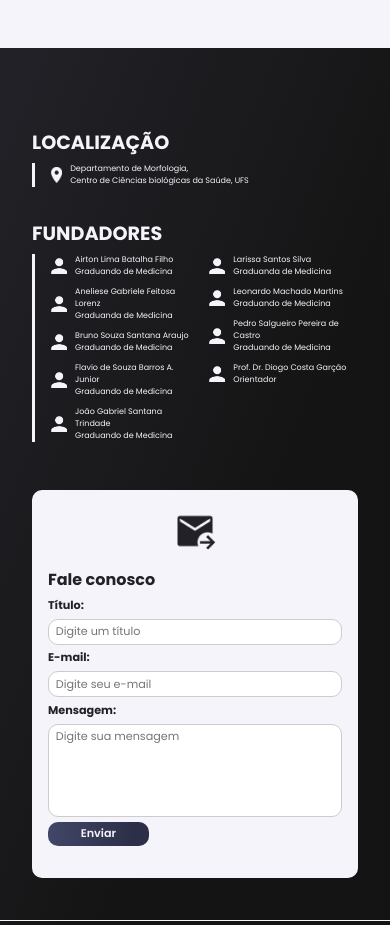
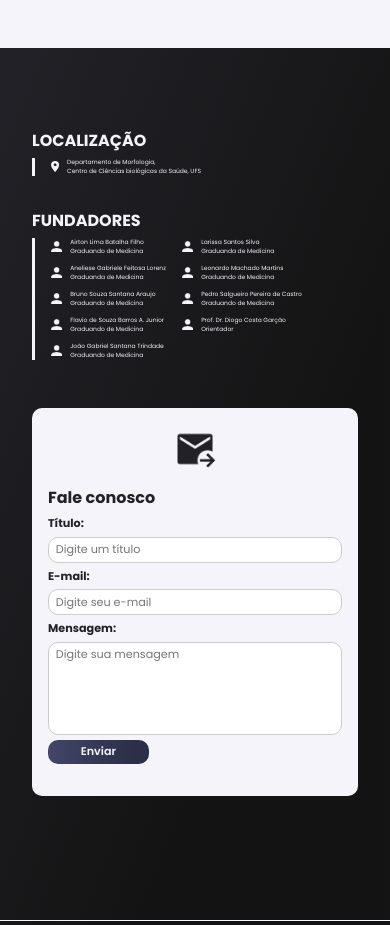
Before and after one commit to rafasp97/Neuro-ON, a React (Create React App) app: page / in a window 390 px wide. Shown: the part 1640-2565 px from the top of the page. Built offline with nearby package versions, Linux system fonts and the light colour scheme.

Commit message:
melhorias na responsividade mobile

```diff
--- a/src/pages/Home/Home.css
+++ b/src/pages/Home/Home.css
@@ -91,13 +91,13 @@
 }
 
 .section-contact h2{
-    font-size: 1.2em;
+    font-size: 1em;
     display: flex;
     padding-bottom: 0.3em;
 }
 
 .section-contact p{
-    font-size: 0.5em;
+    font-size: 0.3em;
     text-align: left;
 }
 
@@ -131,12 +131,12 @@
 }
 
 .icon-location{
-    width: 0.7em;
-    height: 1em;
+    width: 0.5em;
+    height: 0.7em;
 }
 .icon-contact{
-    width: 1em;
-    height: 1em;
+    width: 0.7em;
+    height: 0.7em;
 }
 
 .form-box{
@@ -264,6 +264,9 @@ textarea{
     .section-contact h2{
         font-size: 2em;
     }
+    .section-contact p{
+        font-size: 0.5em;
+    }
     .contact-founders{
         font-size: 1.4em;
     }
@@ -293,6 +296,14 @@ textarea{
     .section-contact button{
         font-size: 1em;
         margin-top: 1em;
+    }
+    .icon-location{
+        width: 0.7em;
+        height: 1em;
+    }
+    .icon-contact{
+        width: 1em;
+        height: 1em;
     }
 
 }
```
